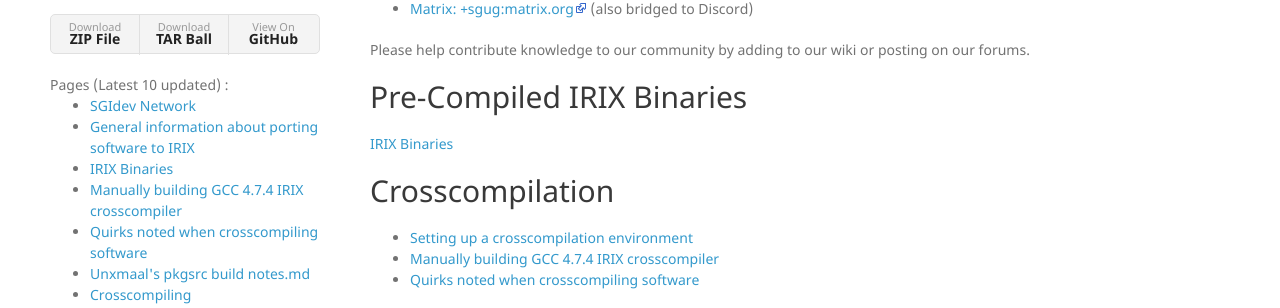
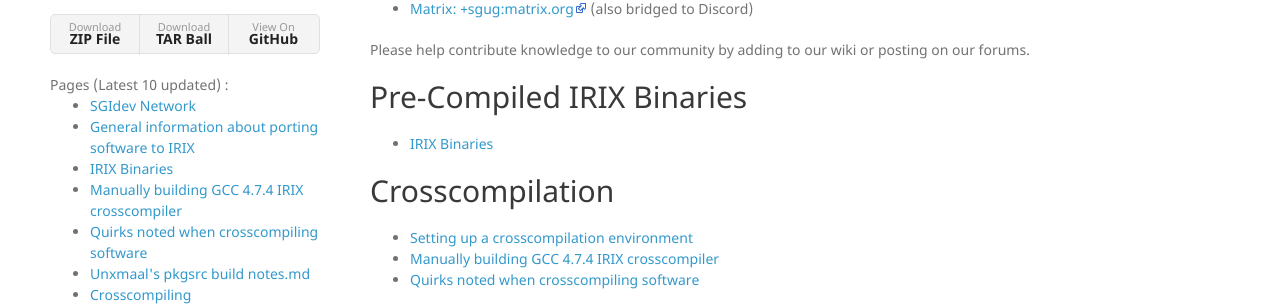
Before and after one commit to sgidevnet/sgidevnet.github.io, a Jekyll site: the page built from index.md, in a window 1280 px wide. Shown: the part 328-636 px from the top of the page. Built offline with Jekyll 4.4.1, drawn with Linux system fonts in a browser that asks for light colours; nearby versions of some CDN libraries; our own code applies the rules of GitHub Pages for plain Markdown files.

Commit message:
Fixed formatting

```diff
--- a/index.md
+++ b/index.md
@@ -10,8 +10,7 @@ Welcome to the SGIdev Network wiki, part of the [Silicon Graphics User Group](ht
 Please help contribute knowledge to our community by adding to our wiki or posting on our forums.
 
 ## Pre-Compiled IRIX Binaries
-
-[IRIX Binaries](wiki/IRIX_Binaries.html)
+* [IRIX Binaries](wiki/IRIX_Binaries.html)
 
 ## Crosscompilation
 * [Setting up a crosscompilation environment](wiki/crosscompiling.html)
```
